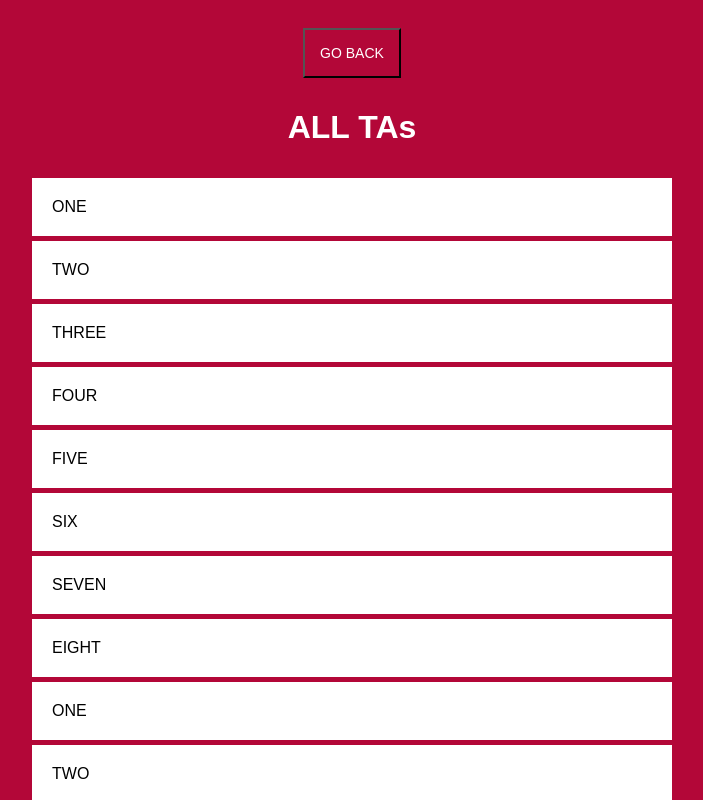
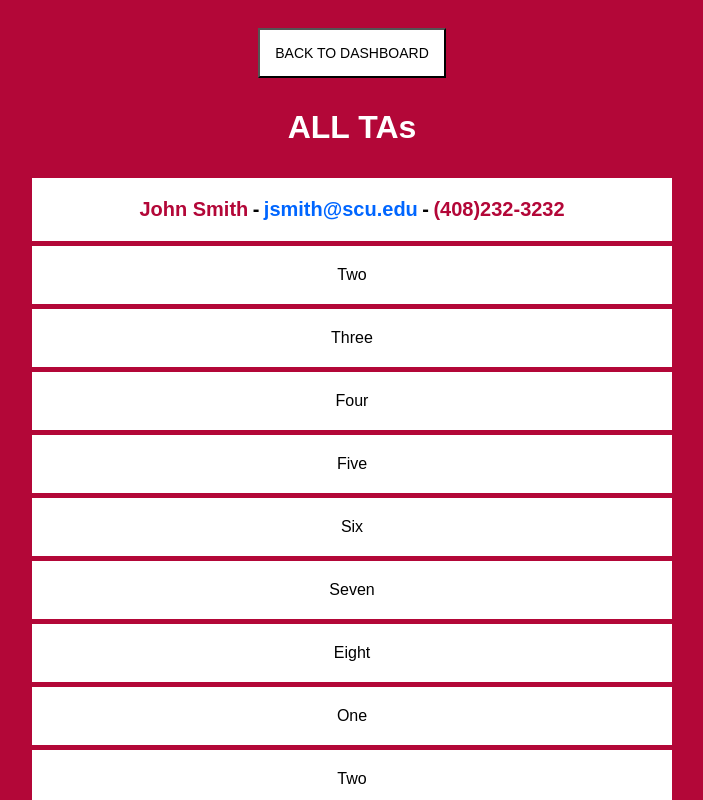
Before and after one commit to irichard620/ta-coverage, a PHP site: page /alltas.html in a window 1280 px wide. Shown: the whole page, without its empty margins (288-991 px from the left). Run offline with PHP 8.4, Linux system fonts and the light colour scheme.

Commit message:
html changeS

```diff
--- a/alllabs.html
+++ b/alllabs.html
@@ -10,7 +10,7 @@
 <BODY>
   <div>
     <div style='padding-top: 20px;'>
-      <button>GO BACK</button>
+      <button onclick="location.href='dashboard.html';">BACK TO DASHBOARD</button>
       <h1>Select All Lab Sections You Could Cover For</h1>
     </div>
     <div>
--- a/alltas.html
+++ b/alltas.html
@@ -10,12 +10,20 @@
 <BODY>
 <div>
   <div style='padding-top: 20px;'>
-    <button>GO BACK</button>
+    <button onclick="location.href='dashboard.html';">BACK TO DASHBOARD</button>
     <h1>ALL TAs</h1>
   </div>
   <div>
     <ul class="rolldown-list" id="myList">
-      <li>One</li>
+      <li>
+        <div>
+          <div class="name">John Smith</div>
+          <div class="separator"> - </div>
+          <div class="email">jsmith@scu.edu</div>
+          <div class="separator"> - </div>
+          <div class="phone">(408)232-3232</div>
+        </div>
+      </li>
       <li>Two</li>
       <li>Three</li>
       <li>Four</li>
--- a/dashboard.html
+++ b/dashboard.html
@@ -12,10 +12,10 @@
       <p class="info">{Your Name Here}</p>
     </div>
     <div class="right">
-      <button class="logoutButton" type="submit">Logout</button>
+      <button class="logoutButton" onclick="location.href='login.html';" type="submit">Logout</button>
     </div>
     <div class="center">
-      <button class="allButton" type="submit">All TAs</button>
+      <button class="allButton" onclick="location.href='alltas.html';" type="submit">All TAs</button>
     </div>
   </div>
 </div>
--- a/lists.css
+++ b/lists.css
@@ -8,18 +8,44 @@
   padding: 20px;
   margin-bottom: 5px;
   display: block;
-  list-style: none;
-  text-transform: uppercase;
   background-color: #FFF;
+  text-align: center;
+}
+
+.name {
+  display: inline-block;
+  font-size: 20px;
+  color: #B30738;
+  font-weight: bold;
+}
+
+.email {
+  display: inline-block;
+  font-size: 20px;
+  color: #0066ff;
+  font-weight: bold;
+}
+
+.phone {
+  display: inline-block;
+  font-size: 20px;
+  color: #B30738;
+  font-weight: bold;
+}
+
+.separator {
+  display: inline-block;
+  font-size: 20px;
+  color: #000000;
+  font-weight: bold;
 }
 
 button {
   font-family: sans-serif;
   text-transform: uppercase;
-  background: #B30738;
+  background: #FFFFFF;
   border: 1;
   padding: 15px;
-  color: #FFFFFF;
   font-size: 14px;
   cursor: pointer;
   display: block;
```
